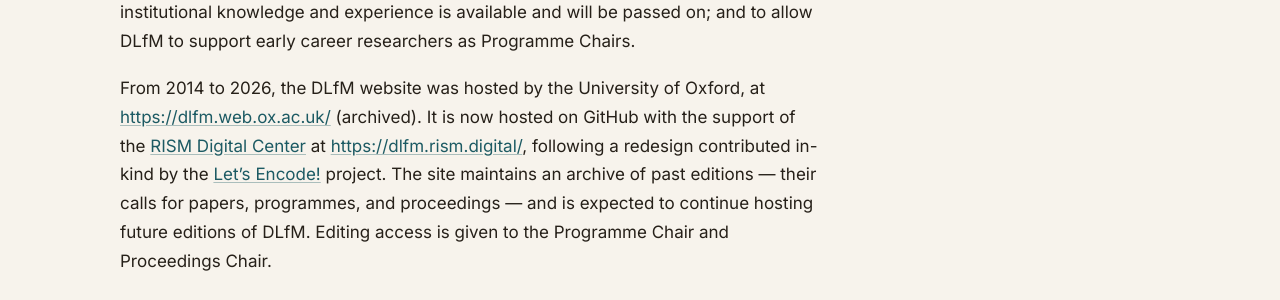
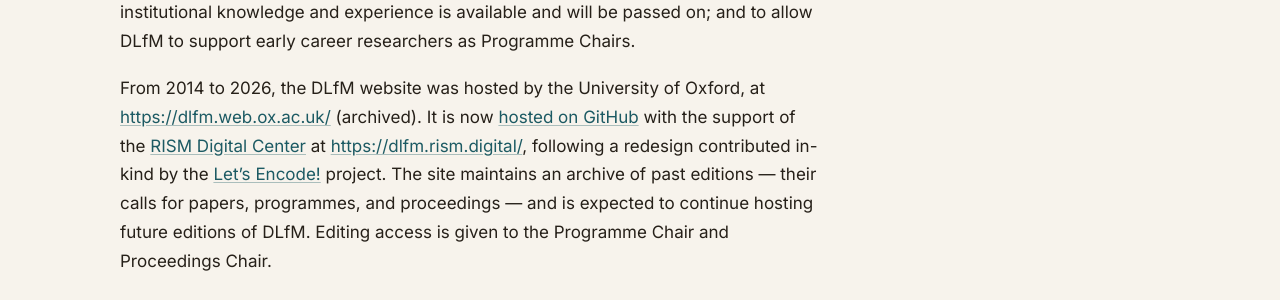
Before and after one commit to dlfm-conference/dlfm-conference.github.io, a Jekyll site: the page built from about.md, in a window 1280 px wide and 900 px high, scrolled down 2746 px. Shown: the part 153-453 px from the top of the window. Built offline with Jekyll 4.4.1, drawn with Linux system fonts in a browser that asks for light colours; some web fonts are replaced; some of the changed lines change nothing that is shown.

Commit message:
Add repo link

```diff
--- a/about.md
+++ b/about.md
@@ -34,7 +34,7 @@
 
 DLfM is a conference of modest size, run each year by a core triumvirate of General Chair, Programme Chair, and Local Chair. DLfM operates a relatively unusual two-year period of service, where each year a new Programme Chair is appointed and guided by a General Chair, who was themself Programme Chair in the previous year. This arrangement is intended to provide reassurance to the new Programme Chair that institutional knowledge and experience is available and will be passed on; and to allow DLfM to support early career researchers as Programme Chairs.
 
-From 2014 to 2026, the DLfM website was hosted by the University of Oxford, at [https://dlfm.web.ox.ac.uk/](https://web.archive.org/web/20260820144840/https://dlfm.web.ox.ac.uk/) (archived). It is now hosted on GitHub with the support of the [RISM Digital Center](https://rism.digital/) at <https://dlfm.rism.digital/>, following a redesign contributed in-kind by the [Let's Encode!](https://letsenco.de) project. The site maintains an archive of past editions — their calls for papers, programmes, and proceedings — and is expected to continue hosting future editions of DLfM. Editing access is given to the Programme Chair and Proceedings Chair.
+From 2014 to 2026, the DLfM website was hosted by the University of Oxford, at [https://dlfm.web.ox.ac.uk/](https://web.archive.org/web/20260820144840/https://dlfm.web.ox.ac.uk/) (archived). It is now [hosted on GitHub](https://github.com/dlfm-conference/dlfm-conference.github.io) with the support of the [RISM Digital Center](https://rism.digital/) at <https://dlfm.rism.digital/>, following a redesign contributed in-kind by the [Let's Encode!](https://letsenco.de) project. The site maintains an archive of past editions — their calls for papers, programmes, and proceedings — and is expected to continue hosting future editions of DLfM. Editing access is given to the Programme Chair and Proceedings Chair.
 
 ### General Chair
 
```
